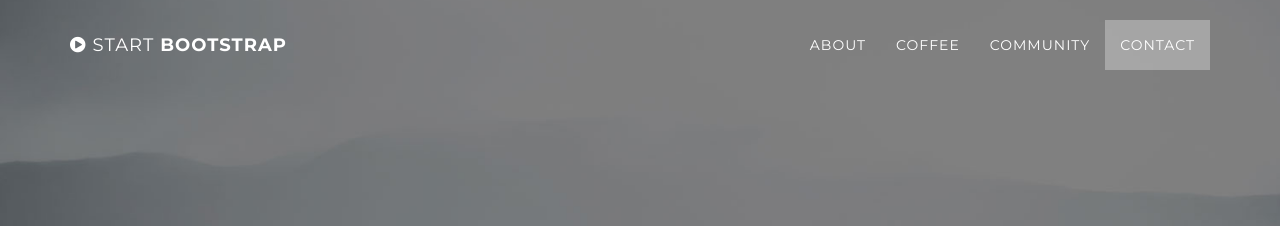
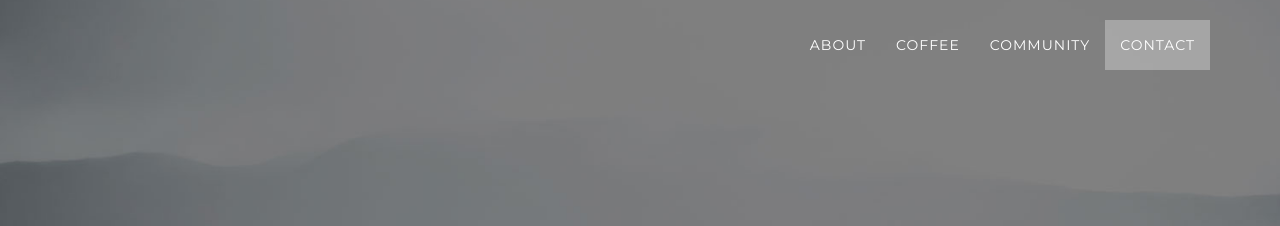
Before and after one commit to CharleneMolino/brew, a Jekyll site: the page built from index.html, in a window 1280 px wide. Shown: the top 226 px of the page. Built offline with Jekyll 4.4.1, drawn with Linux system fonts in a browser that asks for light colours.

Commit message:
delete top left "start bootstrap"

```diff
--- a/css/grayscale.css
+++ b/css/grayscale.css
@@ -9,7 +9,8 @@
     height: 100%;
     font-family: Lora,"Helvetica Neue",Helvetica,Arial,sans-serif;
     color: #fff;
-    background-color: #000;
+    background-color: #000
+    ;
 }
 
 html {
--- a/index.html
+++ b/index.html
@@ -9,9 +9,7 @@
                 <button type="button" class="navbar-toggle" data-toggle="collapse" data-target=".navbar-main-collapse">
                     <i class="fa fa-bars"></i>
                 </button>
-                <a class="navbar-brand page-scroll" href="#page-top">
-                    <i class="fa fa-play-circle"></i>  <span class="light">Start</span> Bootstrap
-                </a>
+
             </div>
 
             <!-- Collect the nav links, forms, and other content for toggling -->
```
